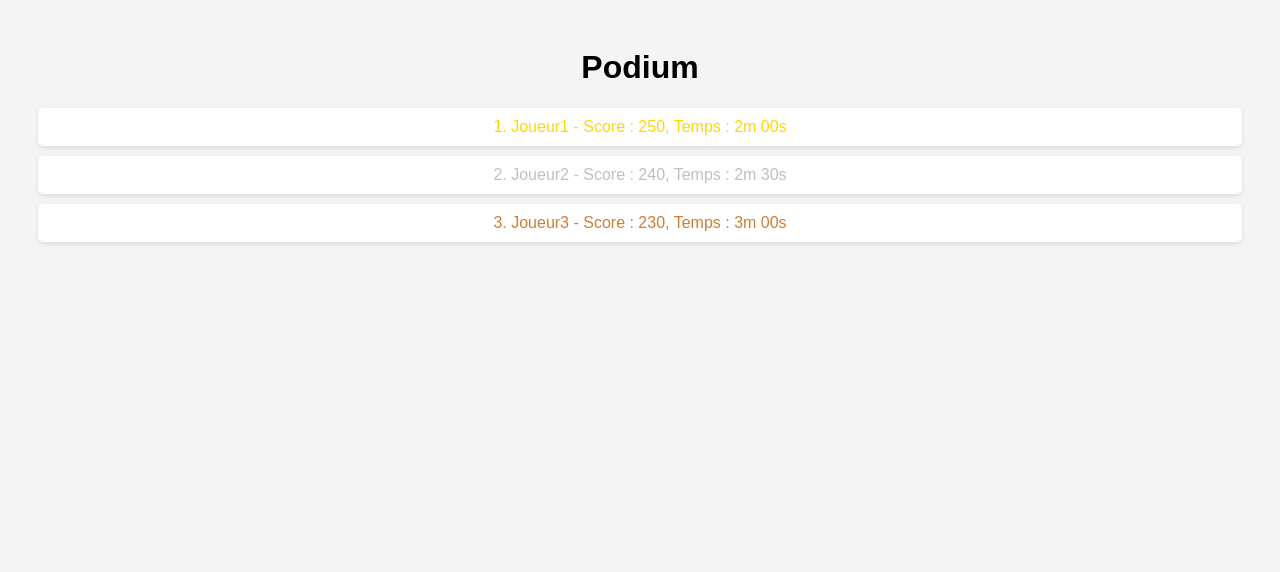
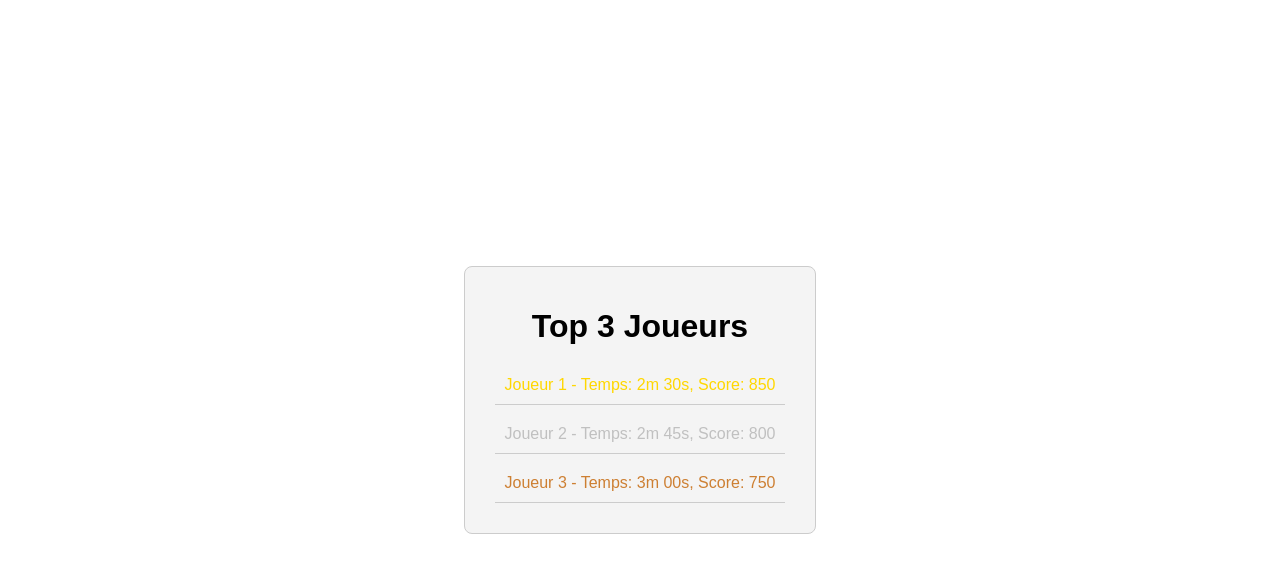
Before and after one commit to workadventure/map-starter-kit, a website built with Vite: page src/podium.html in a window 1280 px wide. Built offline with nearby package versions, Linux system fonts and the light colour scheme.

Commit message:
Update podium.html

```diff
--- a/src/podium.html
+++ b/src/podium.html
@@ -3,30 +3,60 @@
 <head>
     <meta charset="UTF-8">
     <meta name="viewport" content="width=device-width, initial-scale=1.0">
-    <title>Podium</title>
+    <title>Podium des Meilleurs Joueurs</title>
     <style>
         body {
             font-family: Arial, sans-serif;
-            background-color: #f4f4f4;
+            display: flex;
+            justify-content: center;
+            align-items: center;
+            height: 100vh;
+            margin: 0;
+        }
+        .podium-container {
             text-align: center;
             padding: 20px;
+            border: 1px solid #ccc;
+            border-radius: 8px;
+            background-color: #f4f4f4;
         }
-        .podium-entry {
+        .player {
             margin: 10px;
             padding: 10px;
-            background-color: #fff;
-            border-radius: 5px;
-            box-shadow: 0 2px 4px rgba(0,0,0,0.1);
+            border-bottom: 1px solid #ccc;
         }
-        .podium-entry-gold { color: gold; }
-        .podium-entry-silver { color: silver; }
-        .podium-entry-bronze { color: #cd7f32; }
+        .first-place {
+            color: gold;
+        }
+        .second-place {
+            color: silver;
+        }
+        .third-place {
+            color: #cd7f32;
+        }
     </style>
 </head>
 <body>
-<h1>Podium</h1>
-<div class="podium-entry podium-entry-gold">1. Joueur1 - Score : 250, Temps : 2m 00s</div>
-<div class="podium-entry podium-entry-silver">2. Joueur2 - Score : 240, Temps : 2m 30s</div>
-<div class="podium-entry podium-entry-bronze">3. Joueur3 - Score : 230, Temps : 3m 00s</div>
+<div class="podium-container">
+    <h1>Top 3 Joueurs</h1>
+    <div id="firstPlace" class="player first-place"></div>
+    <div id="secondPlace" class="player second-place"></div>
+    <div id="thirdPlace" class="player third-place"></div>
+</div>
+
+<script>
+    document.addEventListener('DOMContentLoaded', () => {
+        // Simulé: Vous devriez récupérer ces données via une API ou autre moyen de votre backend
+        const players = [
+            { name: "Joueur 1", time: "2m 30s", score: 850 },
+            { name: "Joueur 2", time: "2m 45s", score: 800 },
+            { name: "Joueur 3", time: "3m 00s", score: 750 }
+        ];
+
+        document.getElementById('firstPlace').textContent = `${players[0].name} - Temps: ${players[0].time}, Score: ${players[0].score}`;
+        document.getElementById('secondPlace').textContent = `${players[1].name} - Temps: ${players[1].time}, Score: ${players[1].score}`;
+        document.getElementById('thirdPlace').textContent = `${players[2].name} - Temps: ${players[2].time}, Score: ${players[2].score}`;
+    });
+</script>
 </body>
 </html>
```
